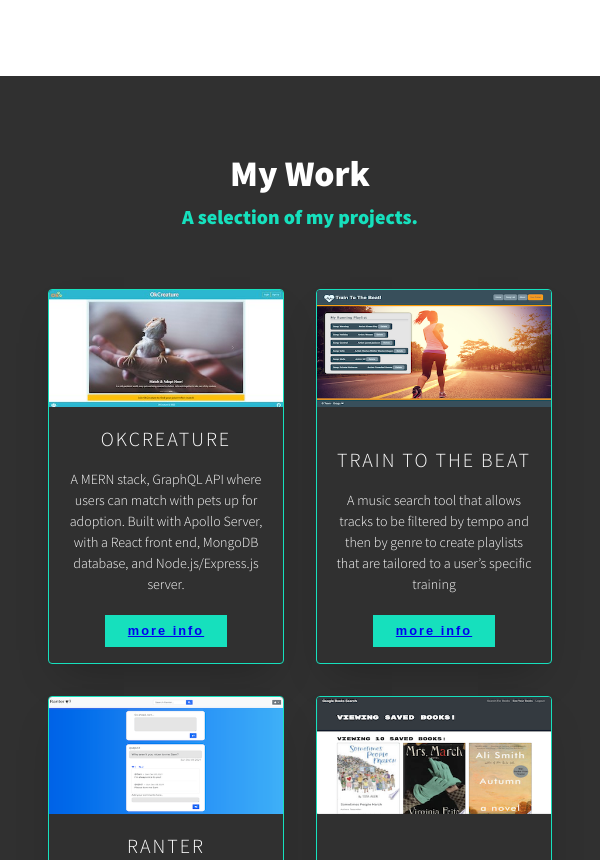
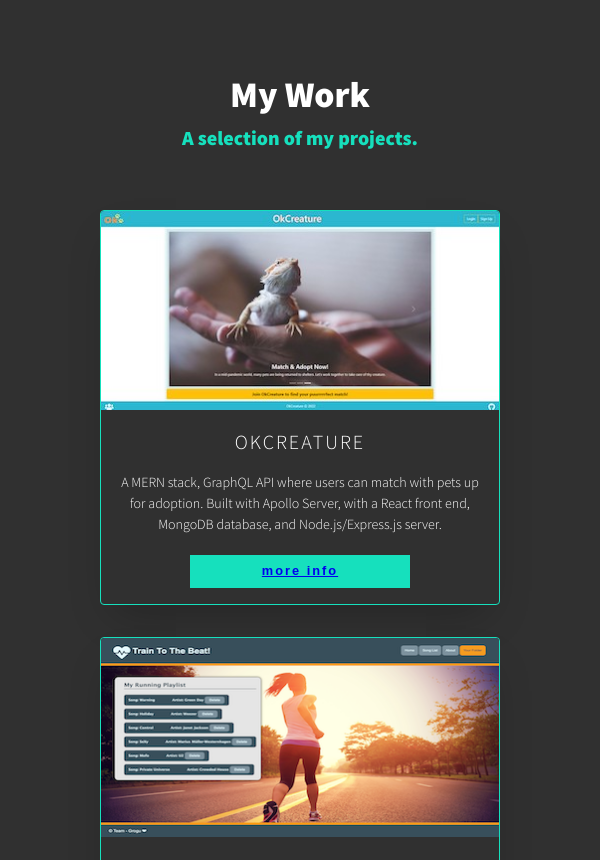
Before and after one commit to felicitybrammer/felicitybrammer.github.io, a plain HTML site: page index.html in a window 600 px wide. Shown: the part 1940-2800 px from the top of the page. Drawn offline with nearby package versions, Linux system fonts and the light colour scheme.

Commit message:
media queries for project items

```diff
--- a/assets/css/style.css
+++ b/assets/css/style.css
@@ -58,7 +58,6 @@ img {
     display: block;
     max-width: 100%;
     height: auto;
-    /* vertical-align: middle; */
 }
 
 strong {
@@ -278,7 +277,6 @@ header {
     box-shadow: var(--bs);
 }
 
-/* can leave this out */
 .section__subtitle--intro {
     display: inline-block;
 }
@@ -317,12 +315,8 @@ header {
 /* My services section */
 
 .my-services {
-    /* background-color: var(--clr-dark); */
-    background-image: url(../images/services-bg.jpg);
     background-size: cover;
-    /* can leave out */
     background-blend-mode: multiply;
-    /* color: var(--clr-light); */
     text-align: center;
 }
 
@@ -350,7 +344,7 @@ header {
     margin: 0 auto;
 }
 
-@media (min-width: 800px) {
+@media (min-width: 600px) {
     .services {
         display: flex;
         /* max-width: 1500px; */
@@ -370,7 +364,7 @@ header {
     background-color: var(--clr-dark);
     color: var(--clr-light);
     background-size: cover;
-    max-width: 1500px;
+    max-width: 100%;
     margin: 0 auto;
 }
 
@@ -394,13 +388,6 @@ header {
     }
 
     .section__subtitle--about {
-        /* grid-column: 1/-1;
-        grid-row: 2;
-        position: relative;
-        left: -1em;
-        width: calc(100% + 2em);
-        padding-left: 1em;
-        padding-right: calc(200px + 4em); */
         color: var(--clr-dark)
     }
 
@@ -411,18 +398,13 @@ header {
     }
 }
 
-
-
-
-
-
 /* My Work */
 
 .my-work {
     background-color: var(--clr-dark);
     color: var(--clr-light);
     text-align: center;
-    max-width: 1500px;
+    width: 100%;
     margin: 0 auto;
 }
 
@@ -434,7 +416,7 @@ header {
     display: flex;
     flex-wrap: wrap;
     justify-content: space-between;
-    flex-direction: row;
+    flex-direction: column;
 }
 
 .portfolio__item {
@@ -476,7 +458,16 @@ header {
     background-color: var(--clr-accent);
 }
 
+@media (min-width: 600px) {
+    .cards {
+        display: flex;
+        /* max-width: 1500px; */
+        margin-left: auto;
+        margin-right: auto;
+    }
 
+
+}
 
 
 *,
@@ -529,15 +520,23 @@ header {
     width: 50%;
     align-content: center;
     margin: 0 auto;
+}
 
-    /* @media (min-width: 40rem) {
-       width: 90%;
+   @media screen and (max-width: 40rem) {
+       .cards__item {
+        display: flex;
+        flex-direction: column;
+        width: 90%;
+       }
     }
 
-    @media(min-width: 56rem) {
-        width: 90%;
-    } */
-}
+    /* @media screen and (min-width: 56rem) {
+       .cards__item {
+        display: flex;
+            width: 90%;
+       }
+    }  */
+
 
 .card {
     background-color: var(--clr-dark);
```
Also changed, not shown: index.html (+0 -118 lines), portfolio-item-budget.html (+1 -1 lines), portfolio-item-notes.html (+1 -1 lines), portfolio-item-read.html (+1 -1 lines), portfolio-item-team.html (+1 -1 lines), portfolio-item-weather.html (+1 -1 lines), portfolio-item-images/budget-tracker-big.png (added), portfolio-item-images/note-taker-big.png (added), portfolio-item-images/reading-nook-big.png (added), portfolio-item-images/teamprofile-big.png (added), portfolio-item-images/weather-hub-big.png (added), 2 other files.
